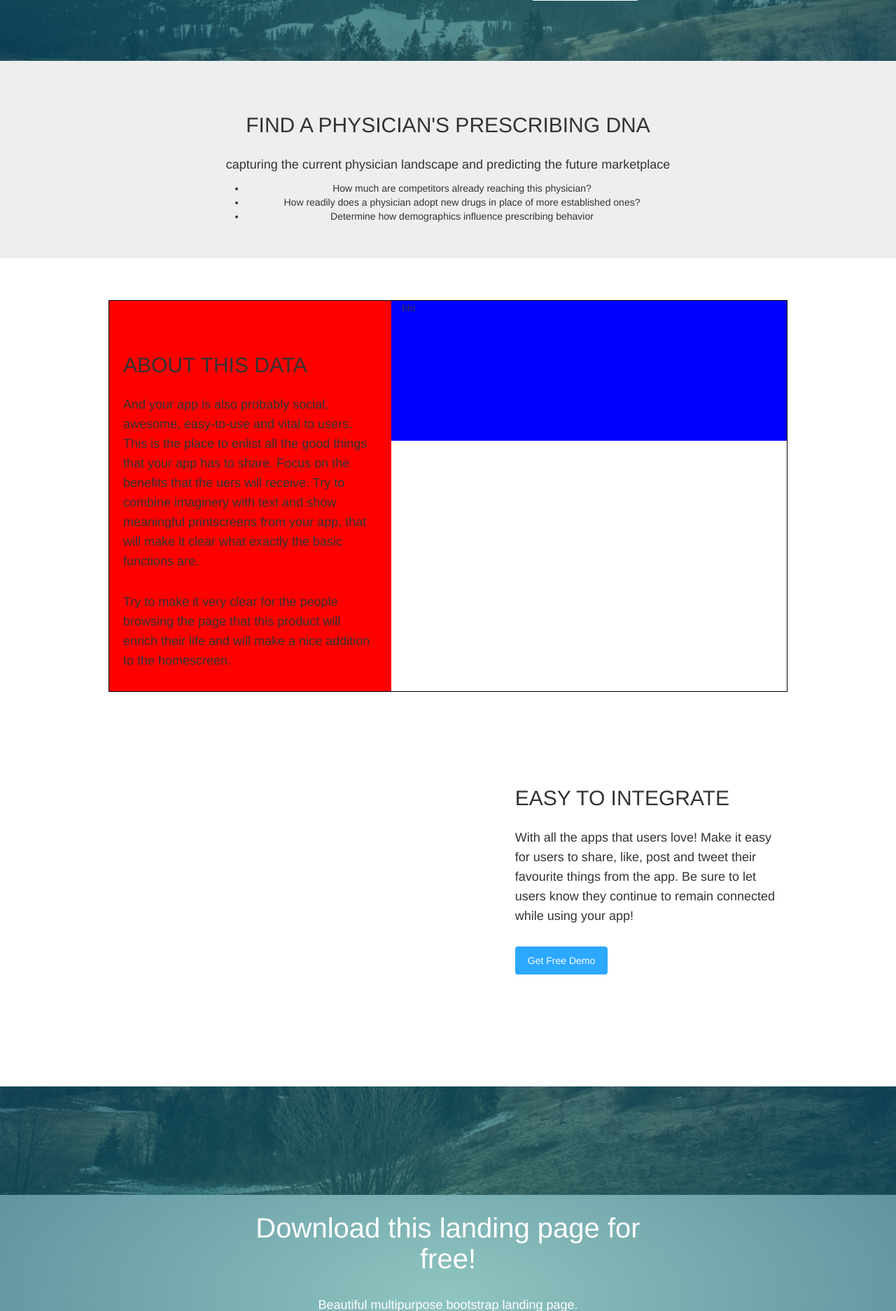
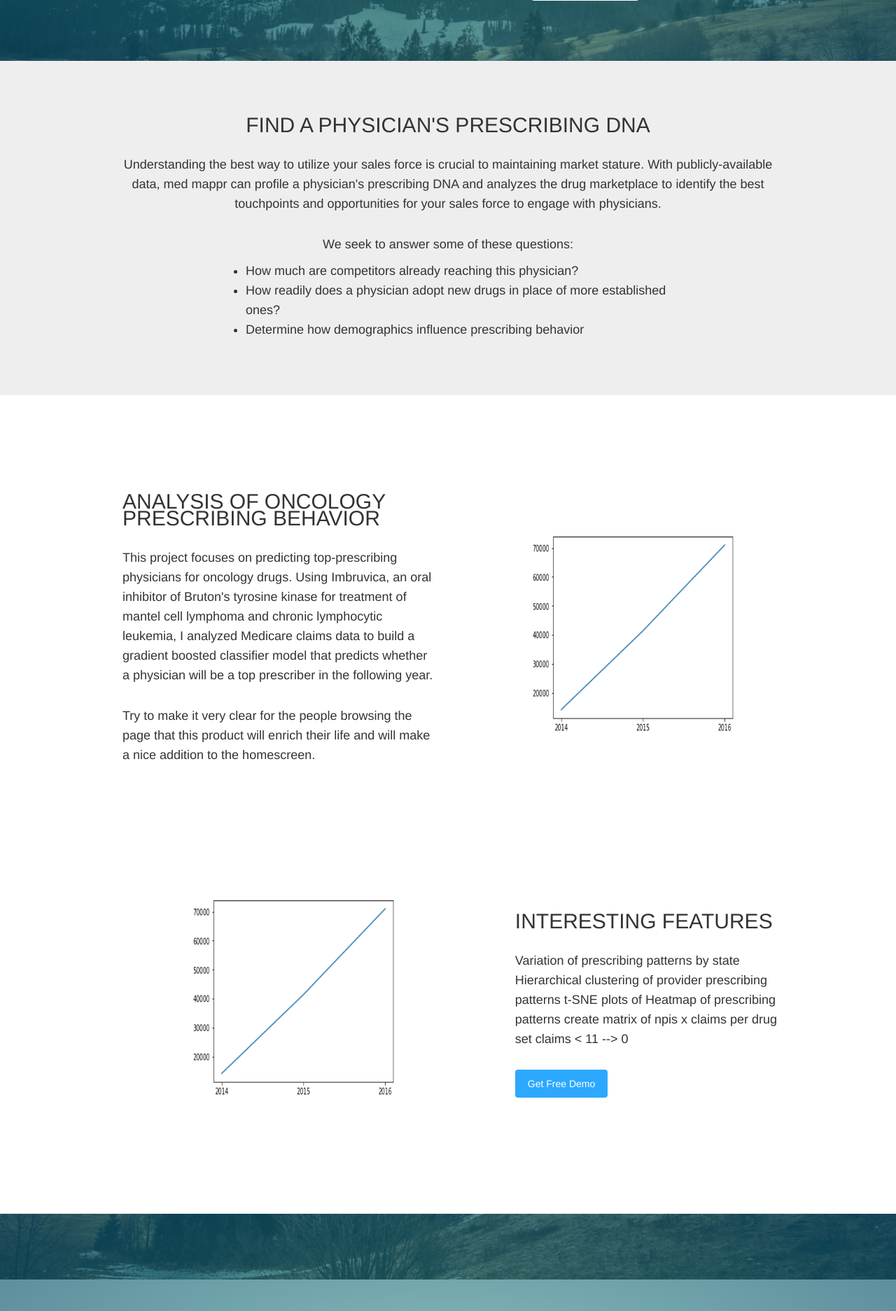
Before and after one commit to m3ngineer/med-mapper, a Flask app: page / in a window 1280 px wide. Shown: the part 543-2417 px from the top of the page at 70% size. Run offline with Flask 3, Linux system fonts and the light colour scheme; parts of the project's set-up code (start-up, migrations or seed data) failed here and were passed over; some libraries are stand-ins or nearby versions.

Commit message:
Added text for landing page and formatted columns, and initial analysis on Imbruvica claims data over time

```diff
--- a/templates/index.html
+++ b/templates/index.html
@@ -54,7 +54,7 @@
                                 <!-- image <img class="phone" src="static/assets/img/template/iphone3.png" style="margin-top: 20px"/> -->
                             </div>
                         </div>
-                        <div class="col-lg-6 col-md-offset-1">
+                        <div class="col-md-6 col-md-offset-1">
                             <div class="description">
                                 <h2>med mappr</h2>
                                 <br>
@@ -81,33 +81,34 @@
                 <div class="container text-center">
                     <h4 class="header-text">Find a physician's prescribing DNA</h4>
                     <p>
-                      capturing the current physician landscape and predicting the future marketplace
+                      Understanding the best way to utilize your sales force is crucial to maintaining market stature. With publicly-available data, med mappr can profile a physician's prescribing DNA and analyzes the drug marketplace to identify the best touchpoints and opportunities for your sales force to engage with physicians.
                     </p>
-                        <ul style="width: 70%; margin: auto;">
-
-                          <li>How much are competitors already reaching this physician?</li>
-                          <li>How readily does a physician adopt new drugs in place of more established ones?</li>
-                          <li>Determine how demographics influence prescribing behavior</li>
-
-                        </ul>
-
+                    <p>
+                      We seek to answer some of these questions:
+                      <ul style="width: 70%; margin: auto; text-align: left; line-height: 28px; font-size: 18px; font-weight: 200;">
+                        <li>How much are competitors already reaching this physician?</li>
+                        <li>How readily does a physician adopt new drugs in place of more established ones?</li>
+                        <li>Determine how demographics influence prescribing behavior</li>
+                      </ul>
+                    </p>
 
                 </div>
             </div>
             <div class="section section-presentation">
                 <div class="container">
-                    <div class="row" style="border: 1px solid black;">
-                        <div style="background-color: red;" class="col-md-5">
+                    <div class="row">
+                        <div class="col-md-6">
                             <div class="description">
-                                <h4 class="header-text">About this data</h4>
-                                <p>And your app is also probably social, awesome, easy-to-use and vital to users. This is the place to enlist all the good things that your app has to share. Focus on the benefits that the uers will receive. Try to combine imaginery with text and show meaningful printscreens from your app, that will make it clear what exactly the basic functions are. </p>
+                                <h4 class="header-text">Analysis of Oncology Prescribing Behavior</h4>
+                                <p>This project focuses on predicting top-prescribing physicians for oncology drugs. Using Imbruvica, an oral inhibitor of Bruton's tyrosine kinase for treatment of mantel cell lymphoma and chronic lymphocytic leukemia, I analyzed Medicare claims data to build a gradient boosted classifier model that predicts whether a physician will be a top prescriber in the following year.</p>
                                 <p>Try to make it very clear for the people browsing the page that this product will enrich their life and will make a nice addition to the homescreen.
                                 <p>
                             </div>
                         </div>
-                        <div style="background-color: blue; height:200px;" class="col-md-7 hidden-xs">
+                        <div class="col-md-5 hidden-xs">
                             <!-- add a plot here -->
-                            hhi
+                            <img src='static/img/total_claims_imbr.png' style='position: relative; top: 130px; left: 100px; width: 300px; height: 300px;'>
+
                         </div>
                     </div>
                 </div>
@@ -118,12 +119,18 @@
                         <div class="col-md-6">
 
                           <!-- add a plot here -->
+                          <img src='static/img/total_claims_imbr.png' style='position: relative; top: 0px; left: 100px; width: 300px; height: 300px;'>
 
                         </div>
                         <div class="col-md-5 col-md-offset-1">
-                            <h4 class="header-text">Easy to integrate</h4>
+                            <h4 class="header-text">Interesting features</h4>
                             <p>
-                                With all the apps that users love! Make it easy for users to share, like, post and tweet their favourite things from the app. Be sure to let users know they continue to remain connected while using your app!
+                                Variation of prescribing patterns by state
+                                Hierarchical clustering of provider prescribing patterns
+                                t-SNE plots of
+                                Heatmap of prescribing patterns
+                                create matrix of npis x claims per drug
+                                set claims < 11 --> 0
                             </p>
                             <a href="http://www.creative-tim.com/product/awesome-landing-page" id="Demo3" class="btn btn-fill btn-info" data-button="info">Get Free Demo</a>
                         </div>
```
Also changed, not shown: src/dashboard.py (+27 -5 lines), static/img/total_claims_imbr.png (added), 1 other file.
